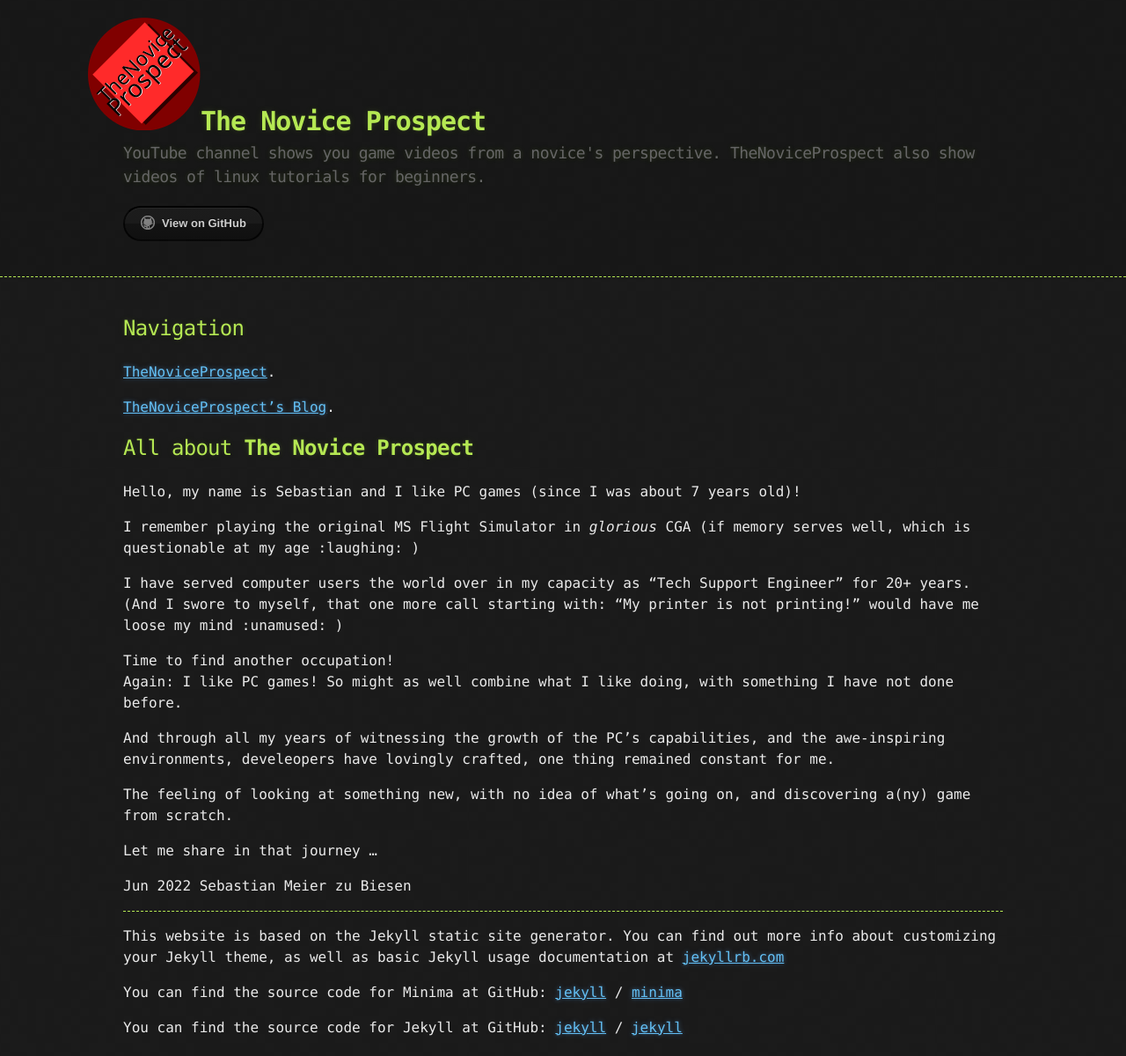
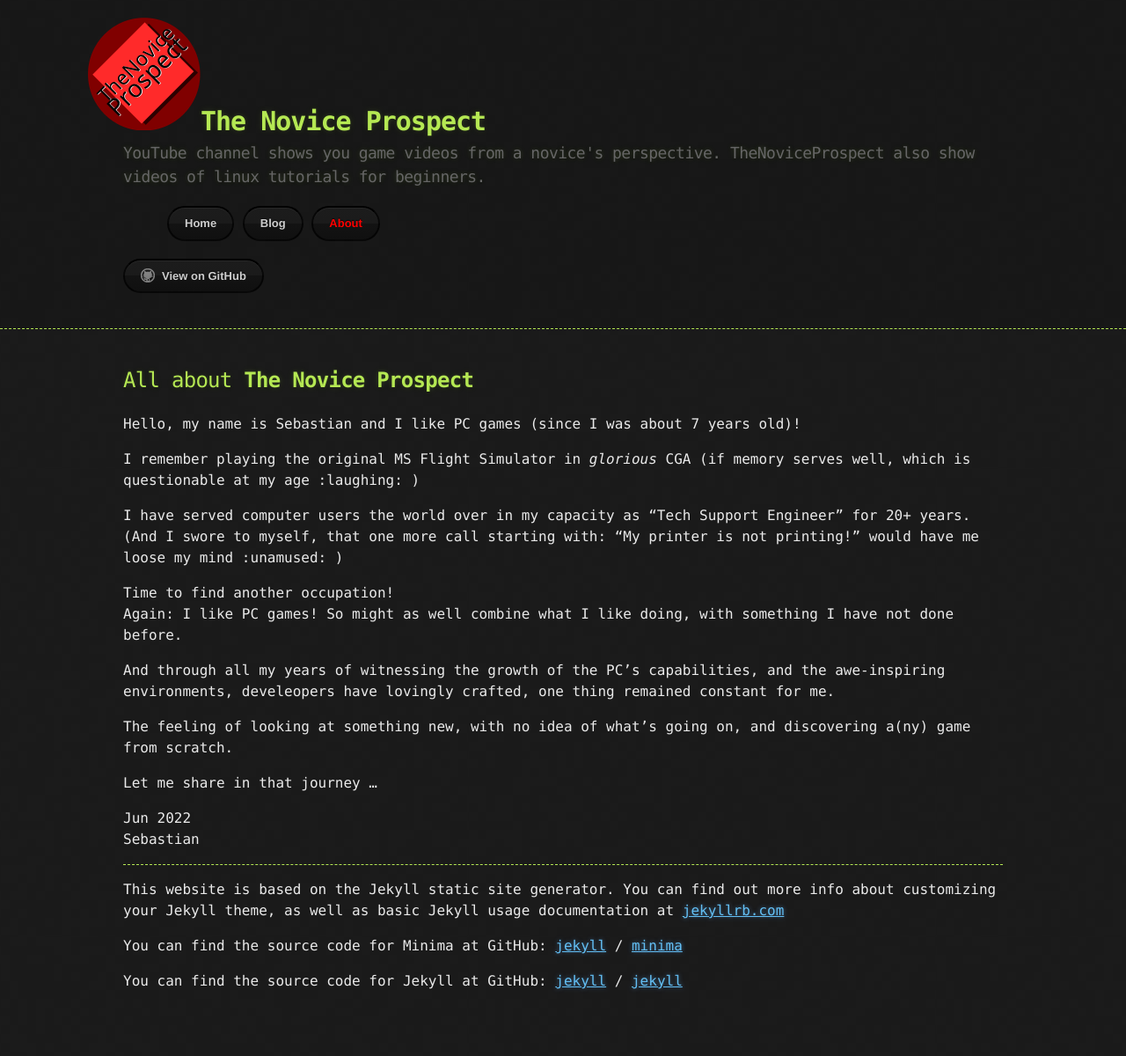
Before and after one commit to TheNoviceProspect/thenoviceprospect.github.io, a Jekyll site: the page built from about.md, in a window 1280 px wide. Shown: the whole page at 88% size. Built offline with Jekyll 4.4.1, drawn with Linux system fonts in a browser that asks for light colours; after the commit the page ends 1147 px from its top, so only the background shows below that.

Commit message:
Implemented simple static navigation via jekyll templating

```diff
--- /dev/null
+++ b/_includes/navigation.html
@@ -0,0 +1,5 @@
+<nav>
+    <a href="/" class="btn" {% if page.url == "/" %}style="color: green;"{% endif %}>Home</a>
+    <a href="/blog/" class="btn" {% if page.url == "/blog/" %}style="color: red;"{% endif %}>Blog</a>
+    <a href="/about" class="btn" {% if page.url == "/about/" %}style="color: red;"{% endif %}>About</a>
+</nav>
--- a/_layouts/default.html
+++ b/_layouts/default.html
@@ -18,7 +18,7 @@
           <h1>{{ site.title | default: site.github.repository_name }}</h1>
         </a>
         <h2>{{ site.description | default: site.github.project_tagline }}</h2>
-
+        <div class="container"><section id="navigation">{% include navigation.html %}</section></div>
         <section id="downloads">
           {% if site.show_downloads %}
             <a href="{{ site.github.zip_url }}" class="btn">Download as .zip</a>
--- a/about.md
+++ b/about.md
@@ -4,12 +4,6 @@
 title: About
 permalink: /about/
 ---
-
-## Navigation
-
-[TheNoviceProspect]({{ site.url }}).
-
-[TheNoviceProspect's Blog](/blog/).
 
 ## All about **The Novice Prospect**
 
@@ -29,8 +23,8 @@
 
 Let me share in that journey ...
 
-Jun 2022
-Sebastian Meier zu Biesen
+Jun 2022<br />
+Sebastian
 
 * * *
 
```
Also changed, not shown: blog.md (+2 -4 lines), index.md (+0 -6 lines).
